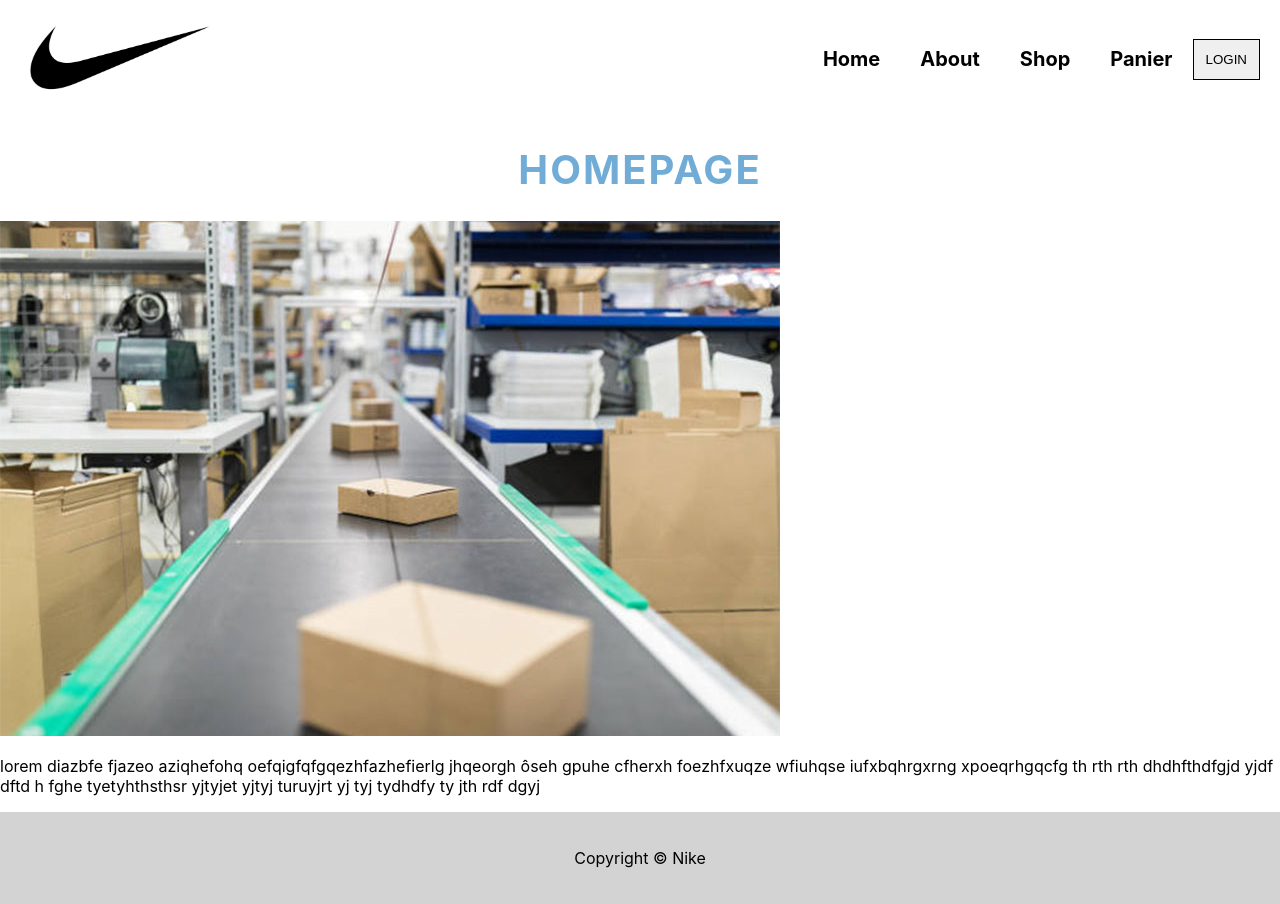
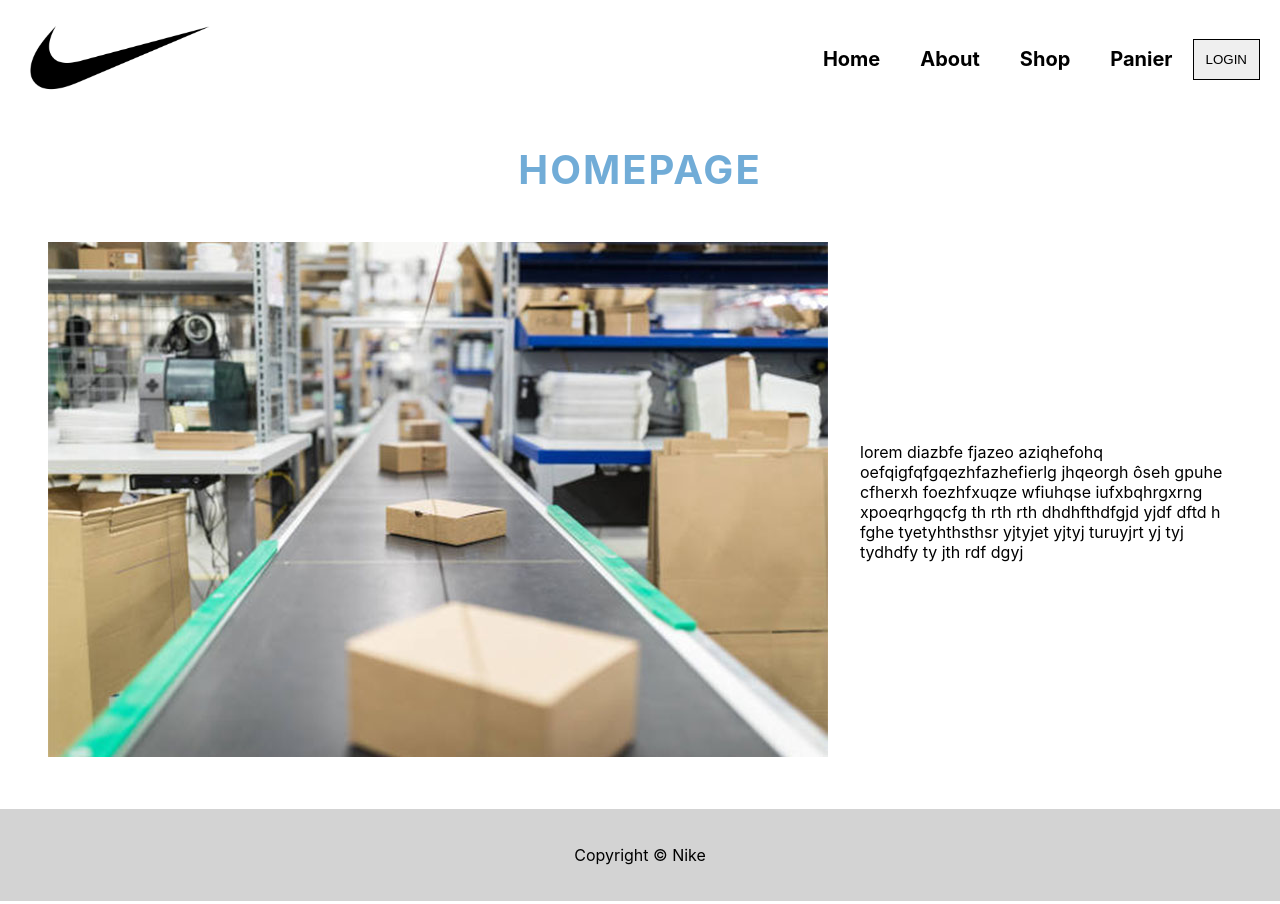
Before and after one commit to crespo742/projet-web, a Next.js app in the folder frontend-b3-main/: page / in a window 1280 px wide. Built offline with nearby package versions, Linux system fonts and the light colour scheme; a web font is replaced by a local one.

Commit message:
ca avance

```diff
--- a/frontend-b3-main/src/pages/index.js
+++ b/frontend-b3-main/src/pages/index.js
@@ -8,11 +8,11 @@ export default function Home() {
       <div className="page__home">
         <TitlePage title="Homepage"/>
       </div>
-      <section>
-        <div>
+      <section className="homepage">
+        <div className="homepage__img">
           <img src={Carton.src} alt="nike" />
         </div>
-        <div>
+        <div className="homepage__text">
           <p>lorem diazbfe fjazeo aziqhefohq oefqigfqfgqezhfazhefierlg jhqeorgh ôseh gpuhe cfherxh foezhfxuqze wfiuhqse iufxbqhrgxrng xpoeqrhgqcfg th rth rth dhdhfthdfgjd yjdf dftd h fghe tyetyhthsthsr yjtyjet yjtyj turuyjrt yj tyj tydhdfy ty jth rdf dgyj</p>
         </div>
       </section>
--- a/frontend-b3-main/src/styles/theme/homepage.scss
+++ b/frontend-b3-main/src/styles/theme/homepage.scss
@@ -0,0 +1,12 @@
+.homepage{
+    display: flex;
+    align-items: center;
+    justify-content: space-between;
+    margin: 2rem;
+    &__text{
+        padding: 1rem;
+    }
+    &__img{
+        padding: 1rem;
+    }
+}
```
